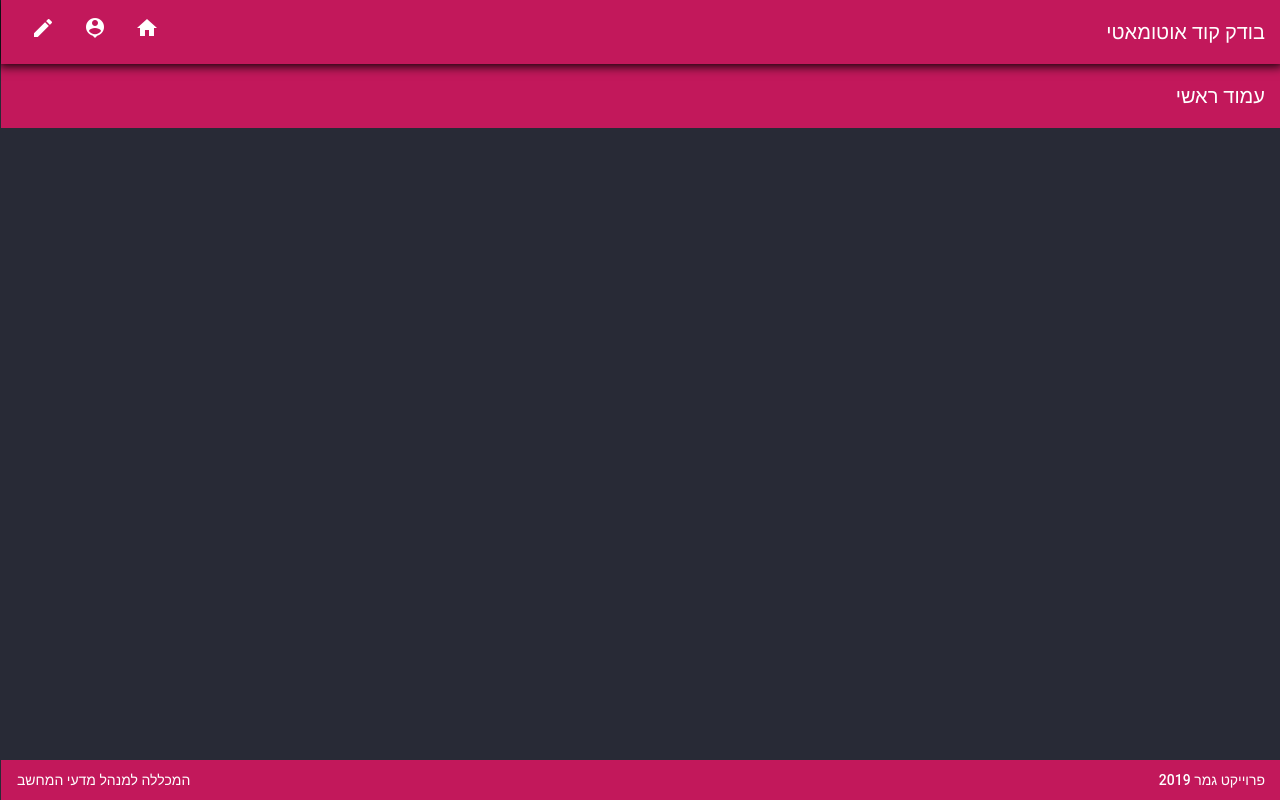
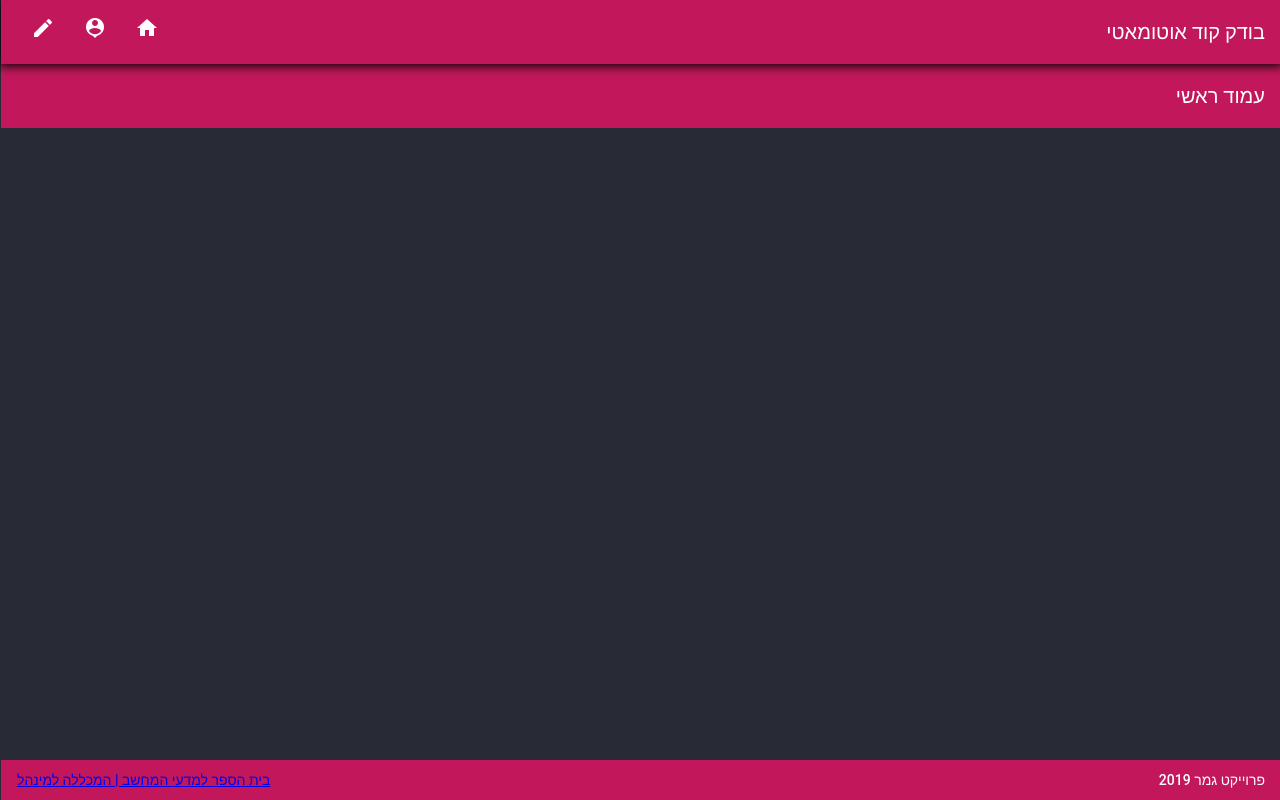
Before and after one commit to lirang4/college_project_web_editor, an Angular app in the folder client/: page /home in a window 1280 px wide. Built offline with nearby package versions, Linux system fonts and the light colour scheme.

Commit message:
Added link to the school in the footer

```diff
--- a/client/src/app/components/footer/footer.component.html
+++ b/client/src/app/components/footer/footer.component.html
@@ -1,6 +1,6 @@
 <mat-toolbar class="footer" color="primary">
   <mat-toolbar-row class="footer">
     <span>פרוייקט גמר 2019</span>
-    <span>המכללה למנהל מדעי המחשב</span>
+    <a target="_blank" href="https://www.colman.ac.il/academics/computer_school">בית הספר למדעי המחשב | המכללה למינהל</a>
   </mat-toolbar-row>
 </mat-toolbar>
```
